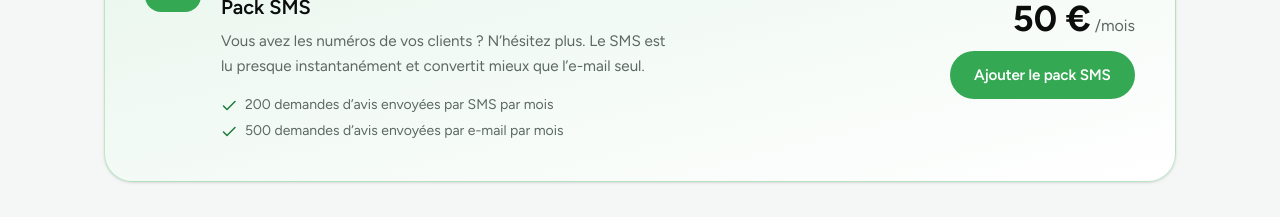
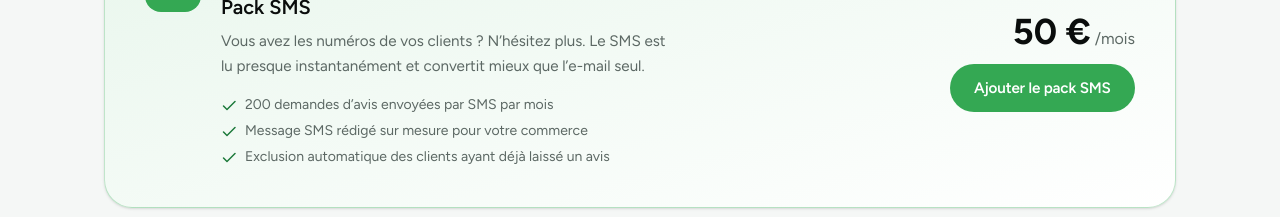
Before and after one commit to ramisam200/Avisboost, a React (Vite) app: page / in a window 1280 px wide. Shown: the part 6100-6317 px from the top of the page. Built offline with nearby package versions, Linux system fonts and the light colour scheme.

Commit message:
Corrige le contenu du Pack SMS
Retire les e-mails de l'offre (c'était une erreur) : le pack est 100% SMS, avec message rédigé sur mesure et exclusion automatique des clients ayant déjà laissé un avis.

```diff
--- a/src/components/Pricing.jsx
+++ b/src/components/Pricing.jsx
@@ -149,7 +149,11 @@ export default function Pricing() {
                   </li>
                   <li className="flex items-center gap-2">
                     <Check weight="bold" className="size-4 shrink-0 text-green-dark" />
-                    500 demandes d&rsquo;avis envoyées par e-mail par mois
+                    Message SMS rédigé sur mesure pour votre commerce
+                  </li>
+                  <li className="flex items-center gap-2">
+                    <Check weight="bold" className="size-4 shrink-0 text-green-dark" />
+                    Exclusion automatique des clients ayant déjà laissé un avis
                   </li>
                 </ul>
               </div>
```
